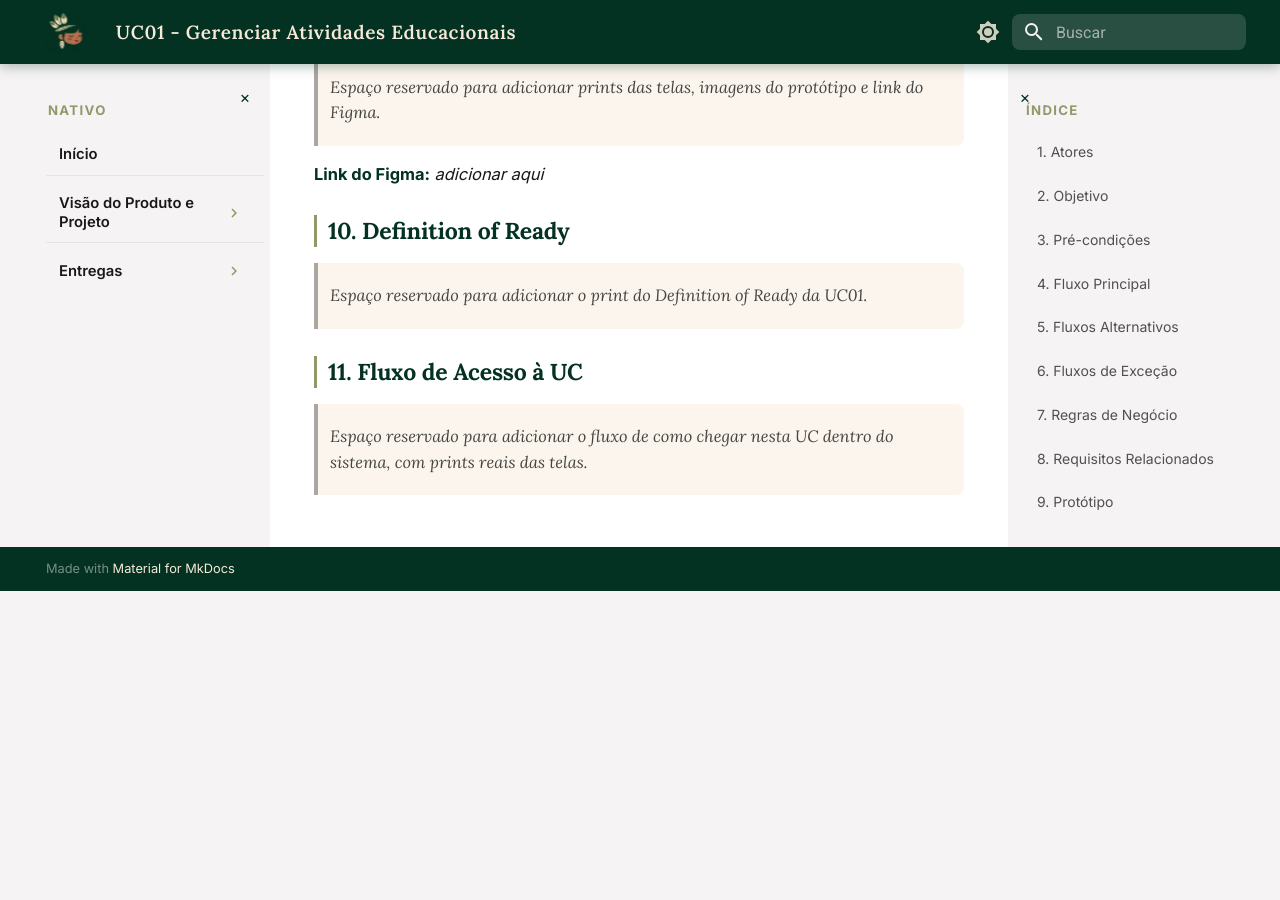
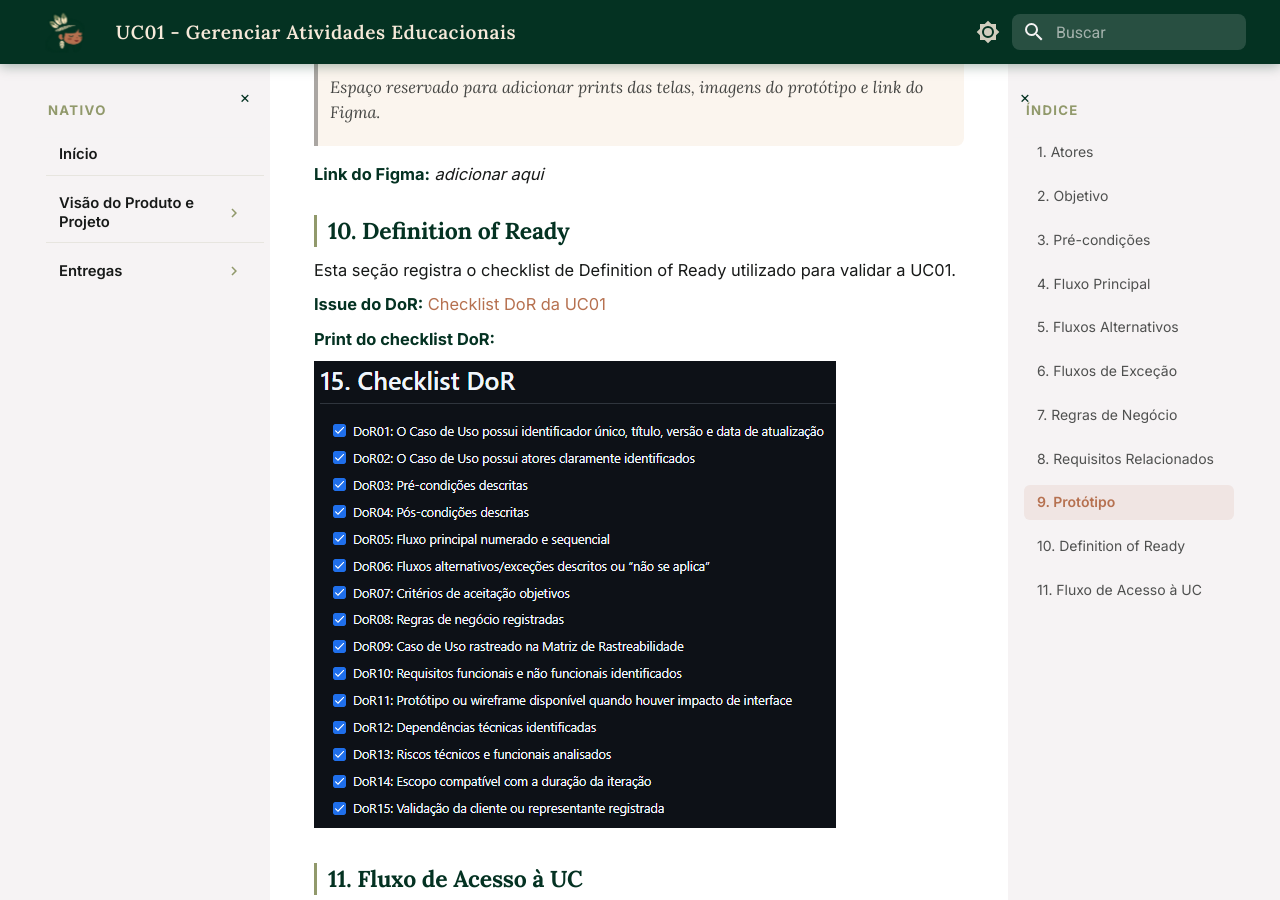
Before and after one commit to mdsreq-fga-unb/REQ-2026.1-T02-Nativo, an MkDocs documentation site: the page built from docs/visao/casos-uso/uc01.md, in a window 1280 px wide and 900 px high, scrolled down 5033 px. Built offline with MkDocs 1.6.1 and Material for MkDocs 9.7.7, drawn with Linux system fonts in a browser that asks for light colours; before the commit the page ends 5624 px from its top, so only the background shows below that.

Commit message:
atualiza uc01

```diff
--- a/docs/visao/casos-uso/uc01.md
+++ b/docs/visao/casos-uso/uc01.md
@@ -150,7 +150,13 @@ Campos obrigatórios mínimos:
 
 ## 10. Definition of Ready
 
-> Espaço reservado para adicionar o print do Definition of Ready da UC01.
+Esta seção registra o checklist de Definition of Ready utilizado para validar a UC01.
+
+**Issue do DoR:** [Checklist DoR da UC01](https://github.com/mdsreq-fga-unb/REQ-2026.1-T02-Nativo/issues/22)
+
+**Print do checklist DoR:**
+
+![Checklist DoR da UC01](doruc01.png)
 
 ## 11. Fluxo de Acesso à UC
 
```
Also changed, not shown: docs/visao/casos-uso/doruc01.png (added).
